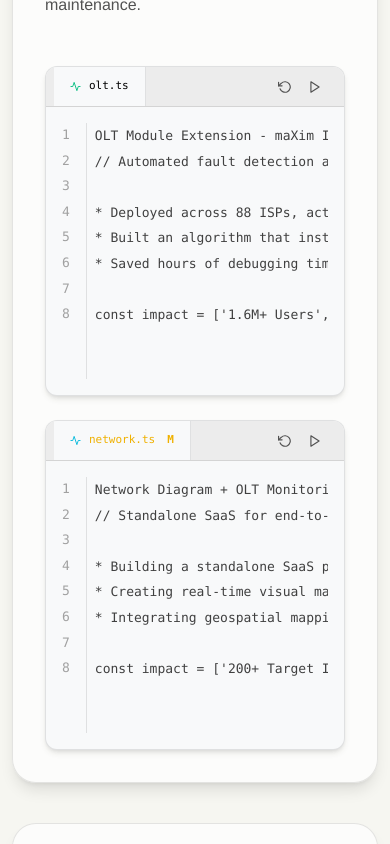
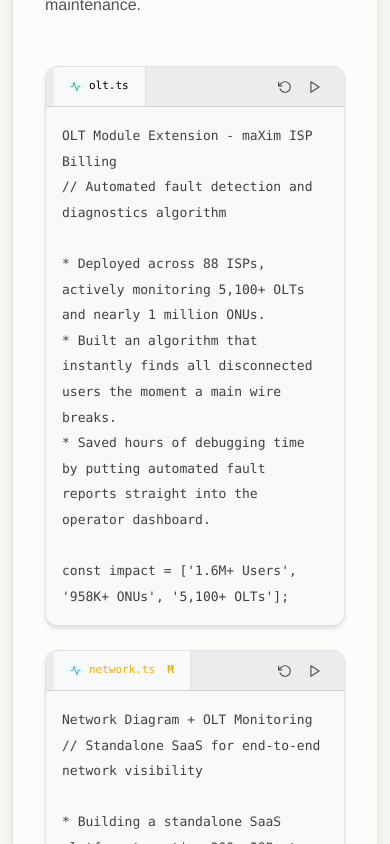
Before and after one commit to RaufunNazin/Portfolio, a React (Vite) app: page / in a window 390 px wide. Shown: the part 3360-4204 px from the top of the page. Built offline with nearby package versions, Linux system fonts and the light colour scheme; a web font is replaced by a local one.

Commit message:
fix scroll

```diff
--- a/src/components/CodeEditor.jsx
+++ b/src/components/CodeEditor.jsx
@@ -1,4 +1,4 @@
-import { useState } from "react";
+import { useState, useRef, useEffect } from "react";
 import { FiActivity, FiPlay, FiRotateCcw, FiTerminal } from "react-icons/fi";
 
 const funnyRunMessages = [
@@ -21,8 +21,17 @@
   const [code, setCode] = useState(initialCode);
   const [terminalMsg, setTerminalMsg] = useState("");
   const [showLimitWarning, setShowLimitWarning] = useState(false);
+  const textareaRef = useRef(null);
 
   const lines = code.split("\n");
+
+  // Auto-resize the textarea height so wrapped text isn't cut off on mobile
+  useEffect(() => {
+    if (textareaRef.current) {
+      textareaRef.current.style.height = "auto";
+      textareaRef.current.style.height = `${textareaRef.current.scrollHeight}px`;
+    }
+  }, [code]);
 
   const handleCodeChange = (e) => {
     const newCode = e.target.value;
@@ -87,7 +96,7 @@
       <div
         className={`flex items-center justify-between px-2 h-10 border-b ${ui.border} ${
           darkMode ? "bg-[#161616]" : "bg-[#ececec]"
-        } font-mono text-[11px]`}
+        } font-mono text-[11px] shrink-0`}
       >
         <div className="flex items-center h-full">
           <div
@@ -130,12 +139,11 @@
       <div className="flex-1 flex flex-col font-mono text-[13px] sm:text-sm relative overflow-hidden">
         {/* Editor Area (Line Numbers + Textarea) */}
         <div className="flex flex-1 p-4 overflow-y-auto">
-          {/* Line Numbers */}
+          {/* Line Numbers - Hidden on mobile to prevent misalignment when text wraps */}
           <div
-            className={`flex flex-col text-right select-none pr-4 mr-2 border-r border-black/10 dark:border-white/10 ${
+            className={`hidden sm:flex flex-col text-right select-none pr-4 mr-2 border-r border-black/10 dark:border-white/10 ${
               darkMode ? "text-neutral-600" : "text-neutral-400"
             }`}
-            // Using a strict line height to keep numbers and text aligned perfectly
             style={{ lineHeight: "1.6rem" }}
           >
             {lines.map((_, i) => (
@@ -145,16 +153,17 @@
 
           {/* Interactive Text Area */}
           <textarea
+            ref={textareaRef}
             value={code}
             onChange={handleCodeChange}
             onKeyDown={handleKeyDown}
             spellCheck="false"
-            className={`flex-1 bg-transparent outline-none resize-none whitespace-pre overflow-x-auto ${
+            className={`flex-1 bg-transparent outline-none resize-none whitespace-pre-wrap sm:whitespace-pre overflow-hidden sm:overflow-x-auto ${
               darkMode ? "text-neutral-300" : "text-neutral-700"
             }`}
             style={{
               lineHeight: "1.6rem",
-              height: `${Math.max(10, lines.length) * 1.6}rem`,
+              minHeight: "16rem", // Ensures it doesn't collapse too small
             }}
           />
         </div>
@@ -166,7 +175,7 @@
               darkMode
                 ? "bg-[#111] text-emerald-400"
                 : "bg-neutral-100 text-emerald-600"
-            } font-mono text-[11px] flex items-center gap-2 animate-fade-up`}
+            } font-mono text-[11px] flex items-center gap-2 animate-fade-up shrink-0`}
           >
             <FiTerminal className="shrink-0" />
             <span className="truncate">{terminalMsg}</span>
--- a/src/components/TerminalContact.jsx
+++ b/src/components/TerminalContact.jsx
@@ -16,12 +16,15 @@
   const [history, setHistory] = useState(initialHistory);
   const [input, setInput] = useState("");
   const inputRef = useRef(null);
-  const endOfTerminalRef = useRef(null);
 
-  // Auto-scroll to bottom when history changes
+  // NEW: Ref for the scrollable container instead of the invisible bottom div
+  const scrollContainerRef = useRef(null);
+
+  // FIX: Scroll only the terminal container, not the whole browser window!
   useEffect(() => {
-    if (endOfTerminalRef.current) {
-      endOfTerminalRef.current.scrollIntoView({ behavior: "smooth" });
+    if (scrollContainerRef.current) {
+      scrollContainerRef.current.scrollTop =
+        scrollContainerRef.current.scrollHeight;
     }
   }, [history]);
 
@@ -84,7 +87,6 @@
           : "Linux";
         break;
       case "history":
-        // Show typed history with line numbers
         output = newHistory
           .filter((h) => h.type === "input")
           .map((h, i) => `  ${i + 1}  ${h.text}`)
@@ -145,7 +147,6 @@
     handleCommand(randomCmd);
   };
 
-  // FIX: This stops the hidden SnakeGame from stealing your keys!
   const handleKeyDown = (e) => {
     e.stopPropagation();
     if (e.nativeEvent) {
@@ -203,6 +204,7 @@
 
         {/* Terminal Body */}
         <div
+          ref={scrollContainerRef} // <-- Attached the ref here!
           className="p-6 sm:p-8 lg:p-10 font-mono text-sm sm:text-base overflow-y-auto flex-1 cursor-text scroll-smooth"
           onClick={() => inputRef.current && inputRef.current.focus()}
         >
@@ -234,7 +236,7 @@
                       <span className="w-24 opacity-50">EMAIL:</span>
                       <button
                         onClick={(e) => {
-                          e.stopPropagation(); // Prevents focusing the terminal input
+                          e.stopPropagation();
                           copyToClipboard(
                             "raufun.nazin13@gmail.com",
                             "contact-email",
@@ -282,16 +284,12 @@
                 type="text"
                 value={input}
                 onChange={(e) => setInput(e.target.value)}
-                onKeyDown={handleKeyDown} // Apply the fix here
+                onKeyDown={handleKeyDown}
                 autoComplete="off"
                 spellCheck="false"
                 className="flex-1 bg-transparent outline-none border-none text-inherit font-mono w-full"
-                autoFocus
               />
             </div>
-
-            {/* Invisible element to anchor the auto-scroll */}
-            <div ref={endOfTerminalRef} />
           </div>
         </div>
 
--- a/src/pages/Landing.jsx
+++ b/src/pages/Landing.jsx
@@ -674,7 +674,7 @@
                 key={p.title}
                 className={`group relative w-full text-left rounded-3xl border ${ui.border} ${
                   darkMode ? "bg-[#111]" : "bg-[#fafafa]"
-                } overflow-hidden min-h-[500px] flex flex-col transition-all duration-500 shadow-sm hover:shadow-xl block`}
+                } overflow-hidden min-h-[500px] flex flex-col transition-all duration-500 shadow-sm hover:shadow-xl`}
               >
                 {/* Top Text Content */}
                 <div className="relative z-20 p-6 sm:p-8 flex flex-col pb-[240px]">
```
